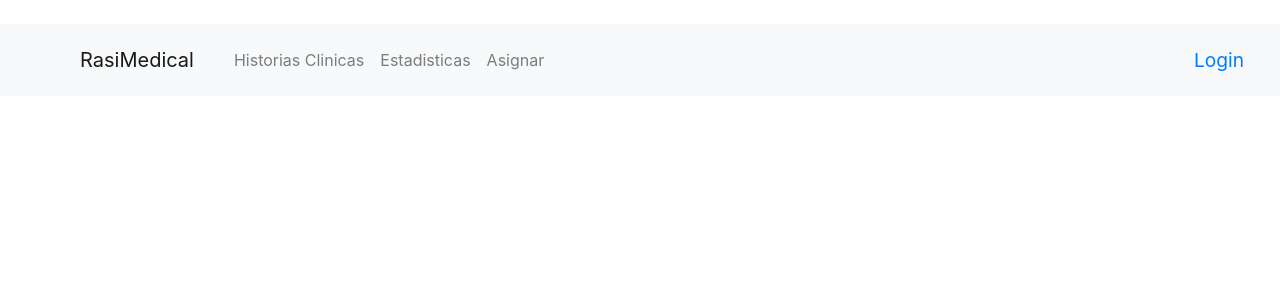
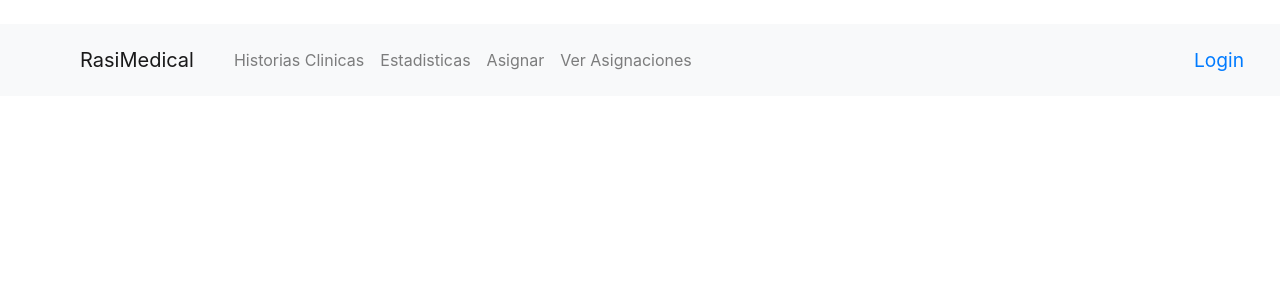
Before and after one commit to Dani32002/RasiMedical, a Django app: page / in a window 1280 px wide. Shown: the top 300 px of the page. Run offline with Django 3.2, Linux system fonts and the light colour scheme; some libraries are stand-ins or nearby versions.

Commit message:
revision

```diff
--- a/rasiMedical/rasiMedical/urls.py
+++ b/rasiMedical/rasiMedical/urls.py
@@ -24,6 +24,7 @@ urlpatterns = [
     path('usuario/', include('usuario.urls')),
     path('inventario/', include('inventario.urls')),
     path('asignar/', views.asignar),
+    path('ver-asignar/', views.verAsignar),
     path('tipo/', views.mostrarTipo), # type: ignore
     path('asociar-insumo/', views.asociarInsumo),
     path('asociar-medicamento/', views.asociarMedicamento),
--- a/rasiMedical/rasiMedical/views.py
+++ b/rasiMedical/rasiMedical/views.py
@@ -111,3 +111,7 @@ def estadisticas(request):
 @csrf_exempt
 def healthCheck(request):
     return HttpResponse('ok')
+
+
+def verAsignar(request):
+    return requests.get("http://10.182.0.7:8000/asignacion/", headers={"Accept":"application/json"})
--- a/rasiMedical/templates/home.html
+++ b/rasiMedical/templates/home.html
@@ -33,6 +33,9 @@
                 </li>
                 <li class="nav-item">
                     <a class="nav-link" href="asignar">Asignar</a>
+                </li>
+                <li class="nav-item">
+                    <a class="nav-link" href="ver-asignar">Ver Asignaciones</a>
                 </li>
             </ul>
 
```
